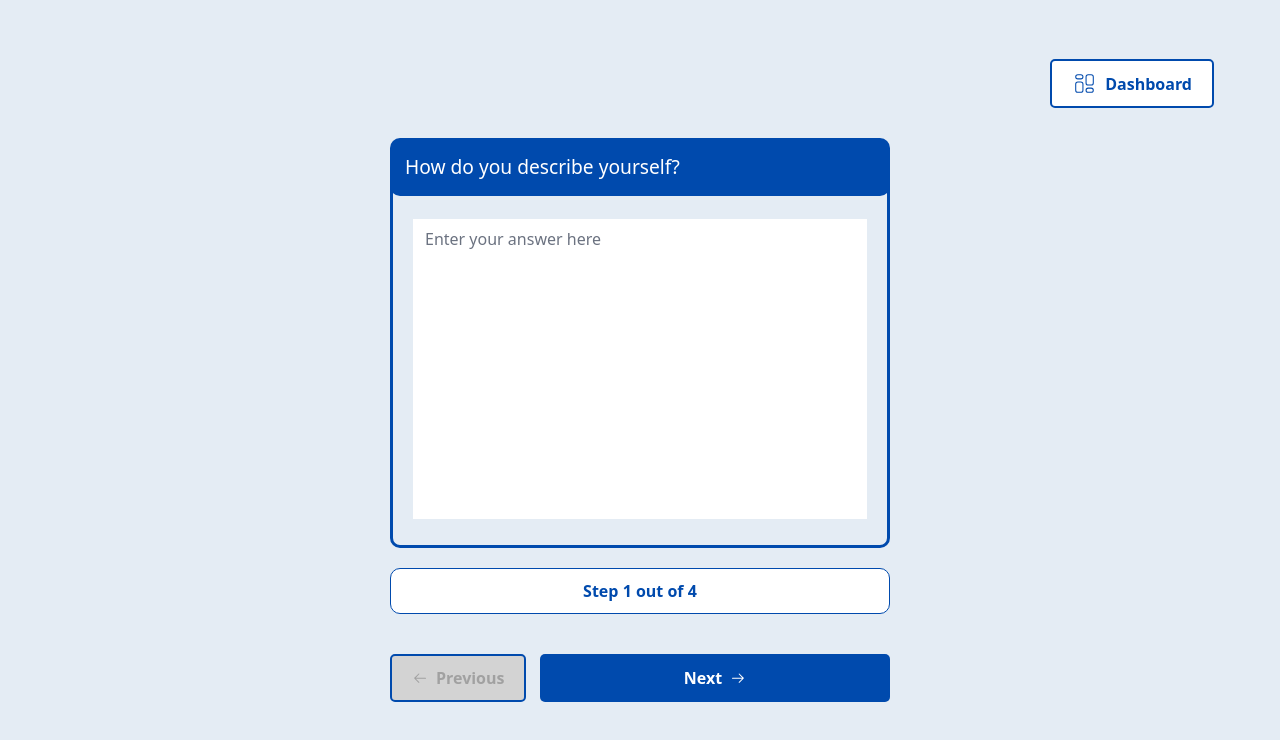
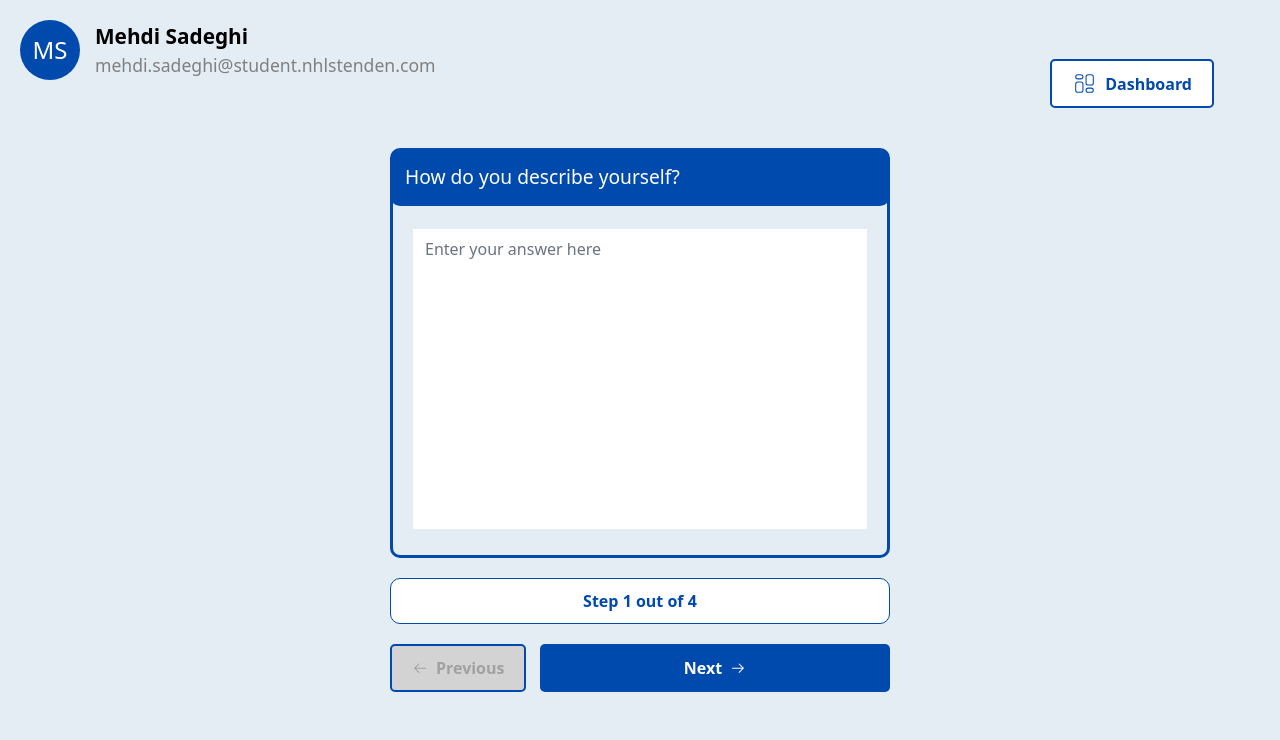
Before and after one commit to AlvesBernardo/CMDFrontend, a React (Vite) app: page /questionnaire in a window 1280 px wide. Shown: the top 740 px of the page. Built offline with nearby package versions, Linux system fonts and the light colour scheme.

Commit message:
added user info topleft

```diff
--- a/src/css/screens/_questionnaire.scss
+++ b/src/css/screens/_questionnaire.scss
@@ -60,6 +60,7 @@ textarea {
   font-size: 1rem;
   font-weight: bold;
   color: #004aad;
+  margin-bottom: -20px;
 }
 
 .navigation-buttons {
@@ -129,3 +130,39 @@ textarea {
   }
 
 }
+
+.user-info {
+  position: absolute;
+  top: 20px; /* Adjust as needed */
+  left: 20px; /* Adjust as needed */
+  display: flex;
+  align-items: center;
+  gap: 15px; /* Increase spacing between initials and details */
+
+  .user-initials {
+    background-color: #004aad;
+    color: white;
+    font-size: 1.5rem; /* Bigger font size for initials */
+    // font-weight: bold;
+    border-radius: 50%;
+    width: 60px; /* Bigger circle */
+    height: 60px; /* Bigger circle */
+    display: flex;
+    justify-content: center;
+    align-items: center;
+  }
+
+  .user-details {
+    font-size: 1.1rem; /* Bigger font size for details */
+
+    .fullname {
+      font-weight: bold;
+      font-size: 1.3rem; /* Bigger font size for name */
+    }
+
+    .email {
+      color: gray;
+      font-size: 1.1rem; /* Bigger font size for email */
+    }
+  }
+}
--- a/src/screens/Questionnaire/Questionnaire.jsx
+++ b/src/screens/Questionnaire/Questionnaire.jsx
@@ -5,16 +5,22 @@ import { useNavigate } from "react-router-dom";
 import { GoArrowRight, GoArrowLeft } from "react-icons/go";
 import { CiGrid42 } from "react-icons/ci";
 
-
 function Questionnaire() {
   const [questions, setQuestions] = useState([]);
   const [currentStep, setCurrentStep] = useState(0);
+  const [user, setUser] = useState({ name: "", email: "" }); // State for user data
   const navigate = useNavigate();
 
   useEffect(() => {
+    // Fetch questions
     fetch("/questions.json")
       .then((response) => response.json())
       .then((data) => setQuestions(data));
+
+    // Fetch user data
+    fetch("/user.json")
+      .then((response) => response.json())
+      .then((data) => setUser(data));
   }, []);
 
   const handleNext = () => {
@@ -43,18 +49,36 @@ function Questionnaire() {
     }).then(() => alert("Your answers have been submitted successfully!"));
   };
 
+  const getInitials = (name) => {
+    const initials = name
+      .split(" ")
+      .map((n) => n[0])
+      .join("");
+    return initials.toUpperCase();
+  };
+
   return (
     <div className="questionnaire-container" style={{ position: "relative" }}>
+      {/* Top-left User Information */}
+      <div className="user-info">
+        <div className="user-initials">{getInitials(user.name)}</div>
+        <div className="user-details">
+          <div className="fullname">{user.name}</div>
+          <div className="email">{user.email}</div>
+        </div>
+      </div>
+
+
+
       {/* Dashboard Button */}
       <Button
-      text="Dashboard"
-      onClick={() => navigate("/dashboard")}
-      type="secondary"
-      icon={CiGrid42} // Pass the icon
-      iconPosition="left" // Position the icon on the left
-      className="dashboard-button"
-    />
-
+        text="Dashboard"
+        onClick={() => navigate("/dashboard")}
+        type="secondary"
+        icon={CiGrid42}
+        iconPosition="left"
+        className="dashboard-button"
+      />
 
       {questions.length > 0 && (
         <>
@@ -92,11 +116,7 @@ function Questionnaire() {
                 className="large-next-button"
               />
             ) : (
-              <Button
-                text="Submit"
-                onClick={handleSubmit}
-                type="primary"
-              />
+              <Button text="Submit" onClick={handleSubmit} type="primary" />
             )}
           </div>
         </>
--- /dev/null
+++ b/user.json
@@ -0,0 +1,4 @@
+{
+  "name": "Mehdi Sadeghi",
+  "email": "mehdi.sadeghi@student.nhlstenden.com"
+}
```
